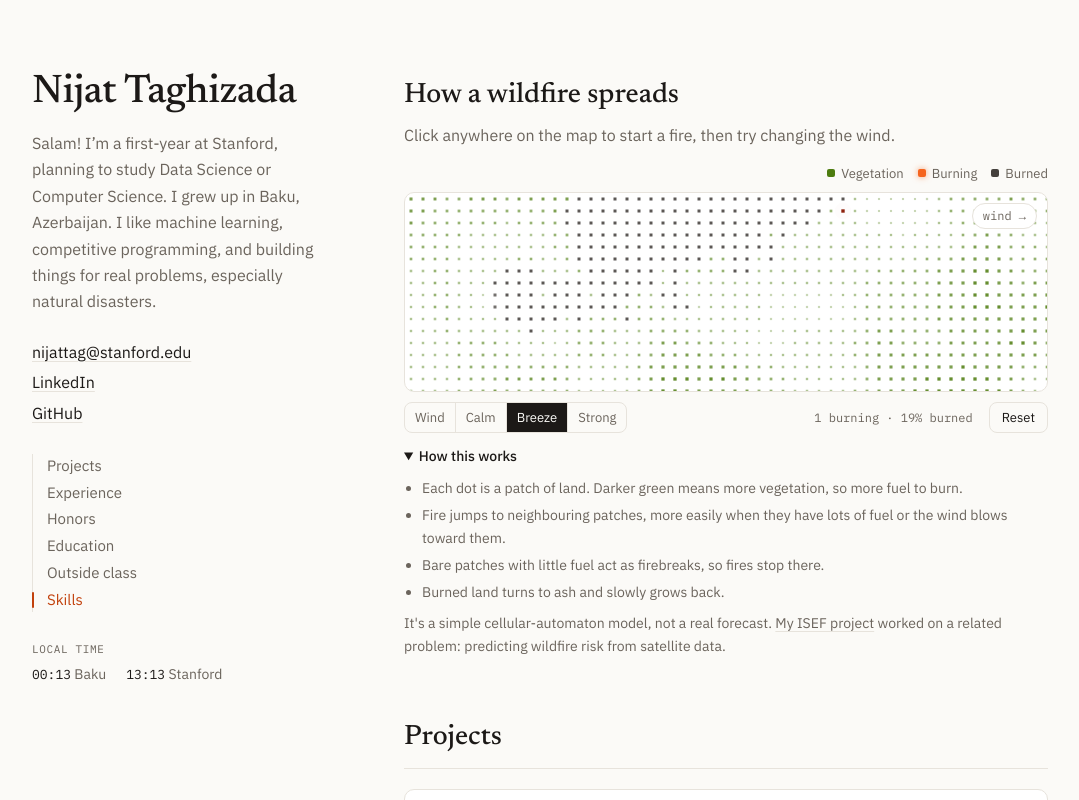
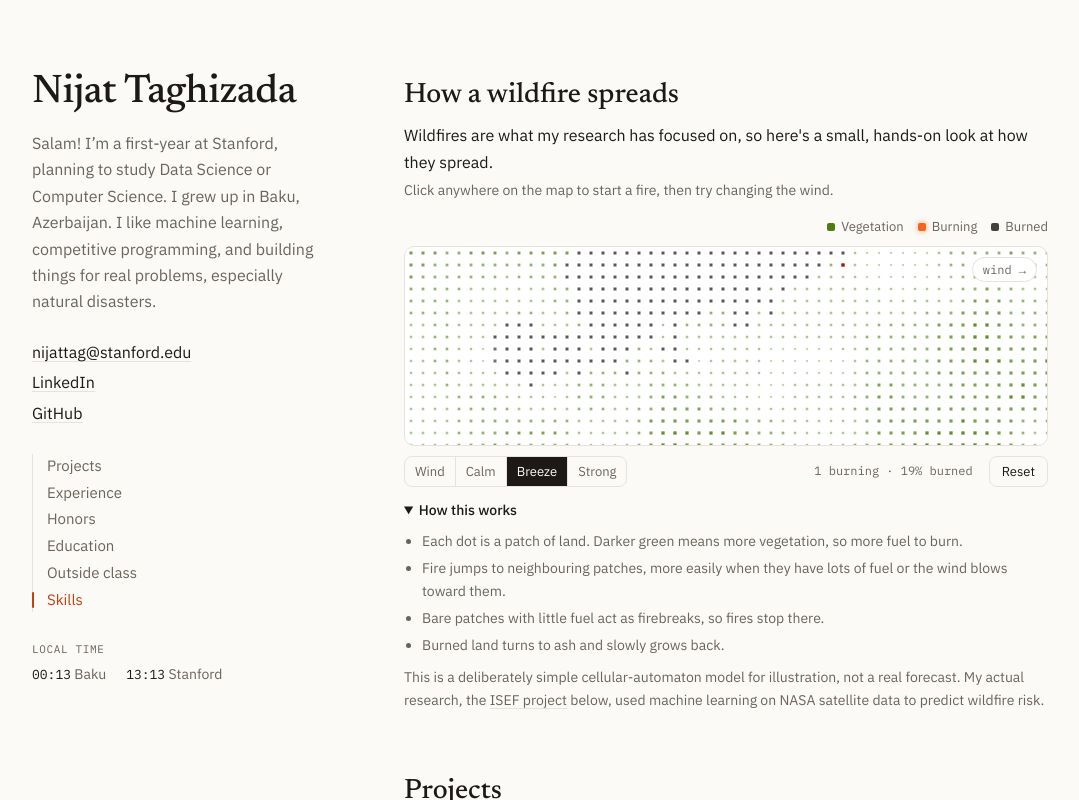
Before and after one commit to NijatTaghizada/nijat-website, a React (Vite) app: page / in a window 1280 px wide. Both pictures are taken after a click on the heading "How this works". Shown: the top 800 px of the page, without its empty margins (100-1179 px from the left). Built offline with nearby package versions, Linux system fonts and the light colour scheme.

Commit message:
Explain why the wildfire simulation is on the site

```diff
--- a/src/components/FireSim.tsx
+++ b/src/components/FireSim.tsx
@@ -16,6 +16,9 @@ export default function FireSim() {
     <figure className="sim">
       <div className="sim-head">
         <h2 className="sim-title">How a wildfire spreads</h2>
+        <p className="sim-why">
+          Wildfires are what my research has focused on, so here's a small, hands-on look at how they spread.
+        </p>
         <p className="sim-sub">Click anywhere on the map to start a fire, then try changing the wind.</p>
       </div>
       <div className="sim-top">
@@ -60,9 +63,9 @@ export default function FireSim() {
           <li>Burned land turns to ash and slowly grows back.</li>
         </ul>
         <p>
-          It's a simple cellular-automaton model, not a real forecast.{' '}
-          <a href="#projects">My ISEF project</a> worked on a related problem: predicting wildfire risk from
-          satellite data.
+          This is a deliberately simple cellular-automaton model for illustration, not a real forecast. My actual
+          research, the <a href="#projects">ISEF project</a> below, used machine learning on NASA satellite data
+          to predict wildfire risk.
         </p>
       </details>
     </figure>
--- a/src/index.css
+++ b/src/index.css
@@ -74,7 +74,8 @@ a:hover { color: var(--accent); text-decoration-color: currentColor; }
 .sim { margin: 0 0 56px; }
 .sim-head { margin-bottom: 14px; }
 .sim-title { border: 0; padding: 0; margin: 0 0 4px; }
-.sim-sub { margin: 0; color: var(--muted); }
+.sim-why { margin: 0 0 4px; }
+.sim-sub { margin: 0; color: var(--muted); font-size: 14px; }
 .sim-top { display: flex; justify-content: flex-end; margin-bottom: 8px; }
 .sim-legend { list-style: none; margin: 0; padding: 0; display: flex; gap: 14px; font-size: 13px; color: var(--muted); }
 .sim-legend li { display: flex; align-items: center; gap: 6px; }
```
